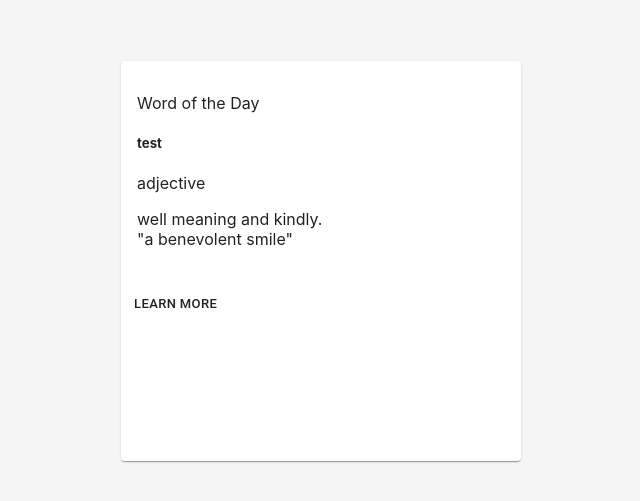
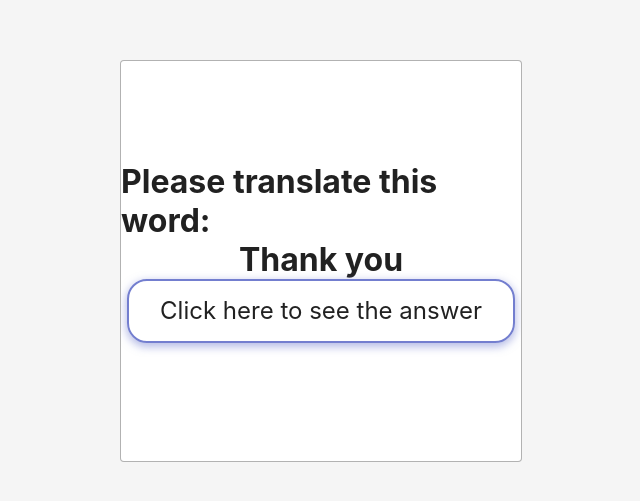
Before and after one commit to Gaymer333/TTMIK_practice_app, a React (Create React App) app: page / in a window 1280 px wide. Shown: the part 139-640 px from the top of the page, without its empty margins (319-959 px from the left). Built offline with nearby package versions, Linux system fonts and the light colour scheme.

Commit message:
Added base flip funktions.

```diff
--- a/package.json
+++ b/package.json
@@ -5,6 +5,7 @@
   "homepage": "http://flank.dk/TTMIK/",
   "dependencies": {
     "@material-ui/core": "^4.12.1",
+    "@material-ui/icons": "^4.11.2",
     "@testing-library/jest-dom": "^5.11.4",
     "@testing-library/react": "^11.1.0",
     "@testing-library/user-event": "^12.1.10",
--- a/src/App.scss
+++ b/src/App.scss
@@ -11,9 +11,62 @@ html {
             align-items: center;
 
             #mainCard {
+                border: 1px solid rgba(0, 0, 0, 0.30);
 
-        width: 400px;
-        height: 400px;
+                display: flex;
+                flex-direction: column;
+                justify-content: center;
+                align-items: center;
+
+                width: 400px;
+                height: 400px;
+
+                .MuiCardContent-root {
+                    width: 100%;
+
+                    display: flex;
+                    flex-direction: column;
+                    align-items: center;
+                    justify-content: center;
+
+                    h1 {
+                        margin: 0;
+                    }
+
+                    .answerWrapper {
+                        display: flex;
+
+                        .answer {
+                            height: 60px;
+                            margin: 0 10px 10px;
+                            width: 384px;
+                            border: 2px solid #737ecf;
+                            border-radius: 20px;
+                            box-shadow: 0px 3px 8px 1px #737ecf85;
+                            display: flex;
+                            justify-content: center;
+                            transition: transform 0.6s;
+                            transform-style: preserve-3d;
+                            transform: rotateY(0deg);
+                            backface-visibility: hidden;
+
+                            &.back {
+                                position: absolute;
+                            }
+
+                            &.flipped {
+                                transform: rotateY(180deg);
+                            }
+
+                            .answerText {
+                                display: flex;
+                                font-size: 1.5em;
+                                margin: 0;
+                                align-items: center;
+                            }
+                        }
+                    }
+                }
             }
         }
     }
--- a/src/App.tsx
+++ b/src/App.tsx
@@ -1,31 +1,66 @@
 import { Button, Card, CardActions, CardContent } from '@material-ui/core';
+import SaveIcon from '@material-ui/icons/Save';
+import GTranslateIcon from '@material-ui/icons/GTranslate';
 import './App.scss';
+import { useState } from 'react';
+
+type DictionaryExercise = {
+  english: string
+  hangul: string
+}
+
+type DictionaryLesson = {
+  lessonNumber: number
+  exercises: Array<DictionaryExercise>
+}
 
 function App() {
 
+  const [front, setFront] = useState(false)
+  const [currentExercise, setCurrentExercise] = useState<DictionaryExercise | undefined>(undefined)
+
+  const _dictionary: Array<DictionaryLesson> = [
+    {
+      lessonNumber: 1,
+      exercises: [
+        {english: "Hello", hangul: "안녕하세요"},
+        {english: "Thank you", hangul: "감사합니다"}
+      ]
+    }
+  ]
+
+  const dictionary: Array<DictionaryExercise> = _dictionary.flatMap(lesson => lesson.exercises)
+
+  const setExercise = () => {
+    setCurrentExercise(dictionary[Math.floor(Math.random() * dictionary.length)])
+  }
+
+  if (currentExercise === undefined) setExercise()
+
   return <>
+    <Card id="mainCard" variant="outlined">
+      <CardContent>
+        {
+          currentExercise
+          ?
+            <>
+              <h1>Please translate this word:</h1>
+              <h1>{currentExercise.english}</h1>
+              <div className="answerWrapper">
+                <div className={front ? "answer flipped" : "answer"} onClick={() => { setFront(!front) }}>
+                  <p className="answerText">Click here to see the answer</p>
+                </div>
+                <div className={front ? "answer back" : "answer back flipped"}>
+                  <p className="answerText">{currentExercise.hangul}</p>
+                </div>
+              </div>
+            </>
+          :
+            <h1>Loading...</h1>
+        }
 
-    <Card id="mainCard">
-        <CardContent>
-          <p color="textSecondary">
-            Word of the Day
-          </p>
-          <h5>
-            test
-          </h5>
-          <p color="textSecondary">
-            adjective
-          </p>
-          <p>
-            well meaning and kindly.
-            <br />
-            {'"a benevolent smile"'}
-          </p>
-        </CardContent>
-        <CardActions>
-          <Button size="small">Learn More</Button>
-        </CardActions>
-      </Card>
+      </CardContent>
+    </Card>
   </>
 }
 
```
Also changed, not shown: 1 other file (tests, documents, lock files or other folders).
